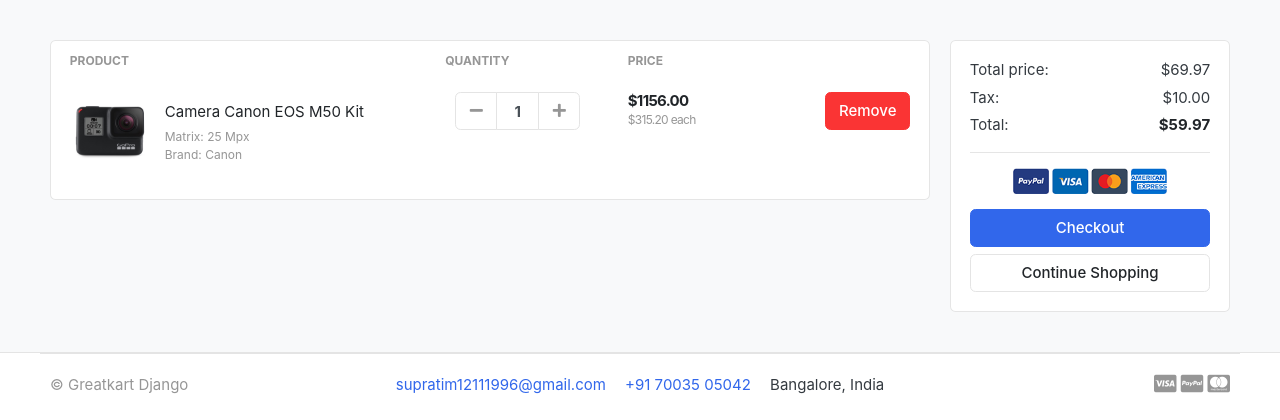
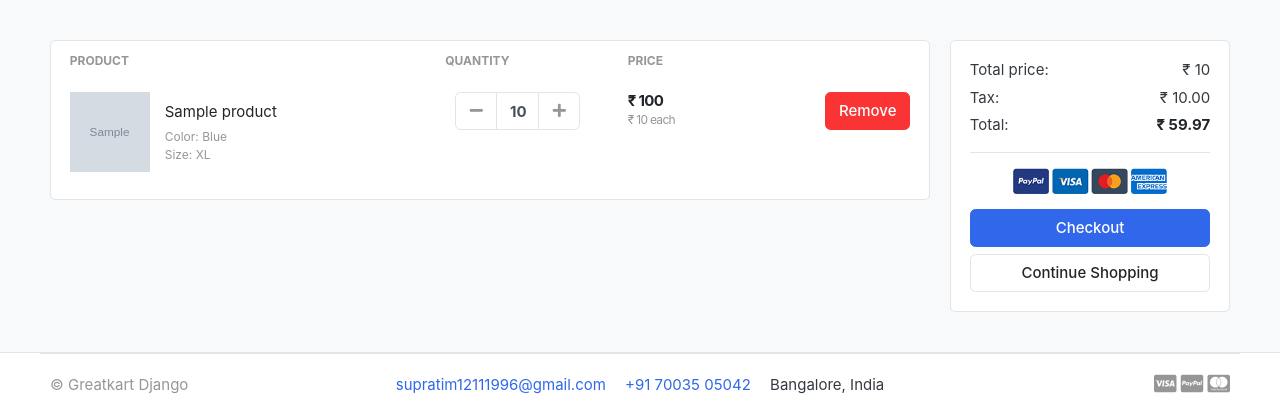
Before and after one commit to supratim-sc/Greatkart-Django, a Django app: template templates/store/cart.html in a window 1280 px wide. Shown: the part 118-538 px from the top of the page. Run offline with Django 5.2, Linux system fonts and the light colour scheme; tables that the repository leaves empty hold one stand-in row (values such as "Sample post"); the template is opened without the code that fills it: values that come from a table or form of the project are taken from there, most other values are stand-ins (such as "Sample title", 1, 10 or a date in 2020); grey boxes marked "Sample" are stand-in pictures; some libraries are stand-ins or nearby versions; some web fonts are replaced.

Commit message:
implement cart page functionality

```diff
--- a/carts/models.py
+++ b/carts/models.py
@@ -15,5 +15,9 @@
     quantity = models.IntegerField()
     is_active = models.BooleanField(default=True)
 
+    # this calculates the subtotal price for each cart items
+    def sub_total(self):
+        return self.product.price * self.quantity
+
     def __str__(self) -> str:
         return self.product.name
--- a/templates/store/cart.html
+++ b/templates/store/cart.html
@@ -22,22 +22,23 @@
               </tr>
             </thead>
             <tbody>
+              {% for cart_item in cart_items %}
               <tr>
                 <td>
                   <figure class="itemside align-items-center">
                     <div class="aside">
                       <img
-                        src="{% static './images/items/11.jpg' %}"
+                        src="{{ cart_item.product.images.url }}"
                         class="img-sm"
                       />
                     </div>
                     <figcaption class="info">
                       <a href="#" class="title text-dark"
-                        >Camera Canon EOS M50 Kit</a
+                        >{{ cart_item.product }}</a
                       >
                       <p class="text-muted small">
-                        Matrix: 25 Mpx <br />
-                        Brand: Canon
+                        Color: Blue <br />
+                        Size: XL
                       </p>
                     </figcaption>
                   </figure>
@@ -55,7 +56,11 @@
                           <i class="fa fa-minus"></i>
                         </button>
                       </div>
-                      <input type="text" class="form-control" value="1" />
+                      <input
+                        type="text"
+                        class="form-control"
+                        value="{{ cart_item.quantity }}"
+                      />
                       <div class="input-group-append">
                         <button
                           class="btn btn-light"
@@ -72,8 +77,10 @@
                 </td>
                 <td>
                   <div class="price-wrap">
-                    <var class="price">$1156.00</var>
-                    <small class="text-muted"> $315.20 each </small>
+                    <var class="price">₹ {{ cart_item.sub_total }}</var>
+                    <small class="text-muted"
+                      >₹ {{cart_item.product.price }} each
+                    </small>
                   </div>
                   <!-- price-wrap .// -->
                 </td>
@@ -81,6 +88,7 @@
                   <a href="" class="btn btn-danger"> Remove</a>
                 </td>
               </tr>
+              {% endfor %}
             </tbody>
           </table>
         </div>
@@ -92,15 +100,15 @@
           <div class="card-body">
             <dl class="dlist-align">
               <dt>Total price:</dt>
-              <dd class="text-right">$69.97</dd>
+              <dd class="text-right">₹ {{ total }}</dd>
             </dl>
             <dl class="dlist-align">
               <dt>Tax:</dt>
-              <dd class="text-right">$10.00</dd>
+              <dd class="text-right">₹ 10.00</dd>
             </dl>
             <dl class="dlist-align">
               <dt>Total:</dt>
-              <dd class="text-right text-dark b"><strong>$59.97</strong></dd>
+              <dd class="text-right text-dark b"><strong>₹ 59.97</strong></dd>
             </dl>
             <hr />
             <p class="text-center mb-3">
```
Also changed, not shown: carts/views.py (+24 -4 lines).
